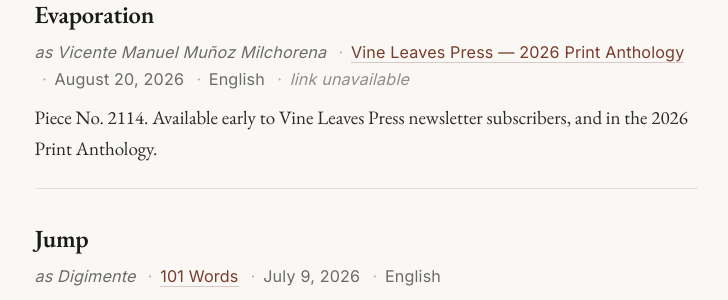
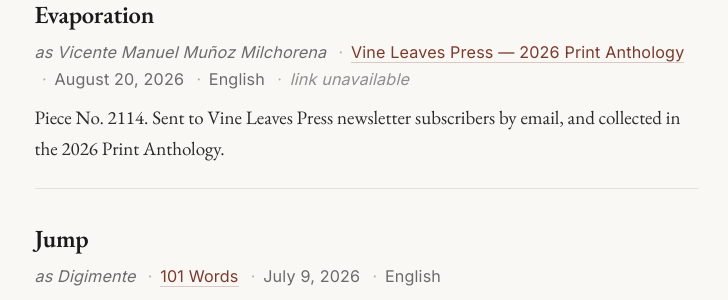
Before and after one commit to vicosurge/vicente-milchorena-writing, a Jekyll site: the page built from index.markdown, in a window 1280 px wide and 900 px high, scrolled down 331 px. Shown: the part 155-455 px from the top of the window, without its empty margins (274-1002 px from the left). Built offline with Jekyll 4.4.1, drawn with Linux system fonts in a browser that asks for light colours.

Commit message:
Match Evaporation blurb wording to Deported for consistency
Co-Authored-By: Claude Opus 5 (1M context) <noreply@anthropic.com>
Claude-Session: https://claude.ai/code/session_01HsbJwE51ENtijH5m6bDrTC

```diff
--- a/_data/stories.yml
+++ b/_data/stories.yml
@@ -21,7 +21,7 @@
   date: 2026-08-20
   date_display: "August 20, 2026"
   language: "English"
-  blurb: "Piece No. 2114. Available early to Vine Leaves Press newsletter subscribers, and in the 2026 Print Anthology."
+  blurb: "Piece No. 2114. Sent to Vine Leaves Press newsletter subscribers by email, and collected in the 2026 Print Anthology."
 
 - title: "Jump"
   pen_name: "Digimente"
```
